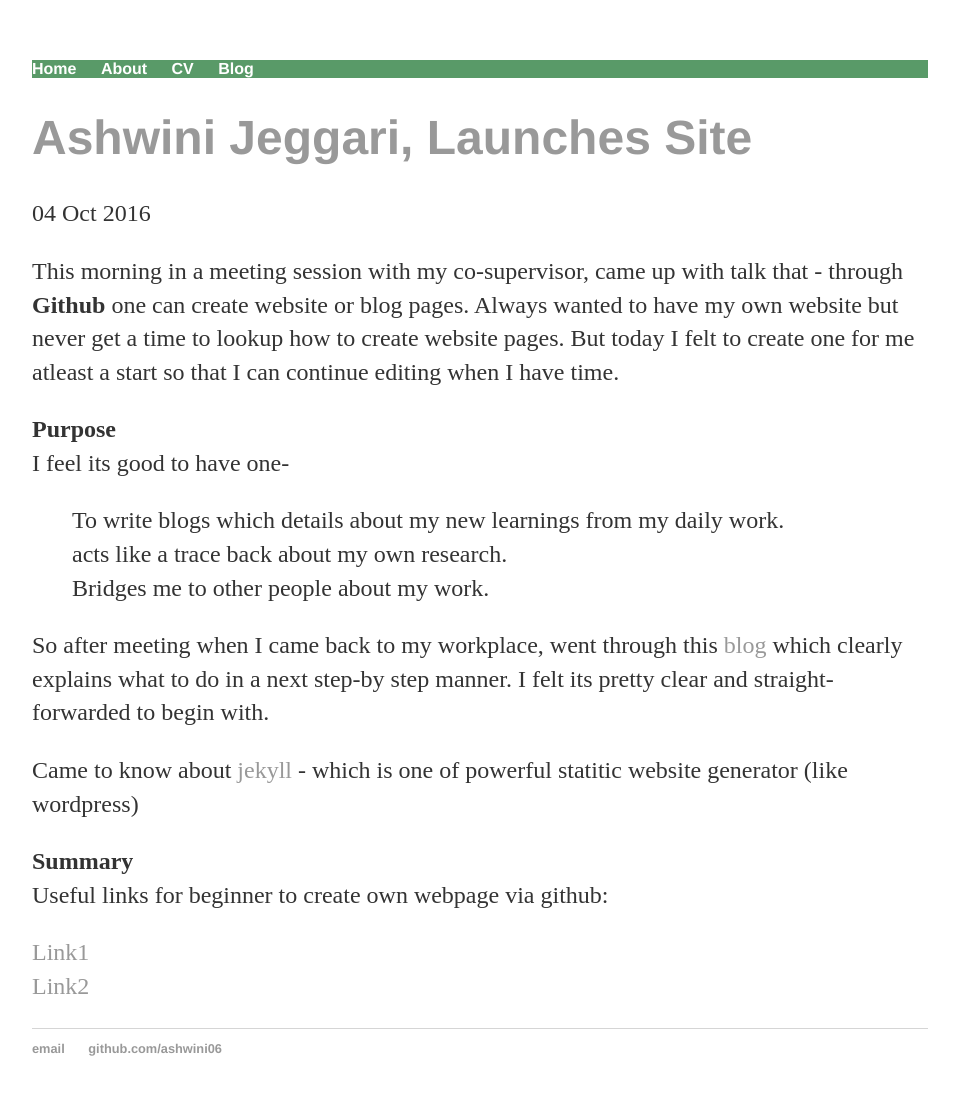
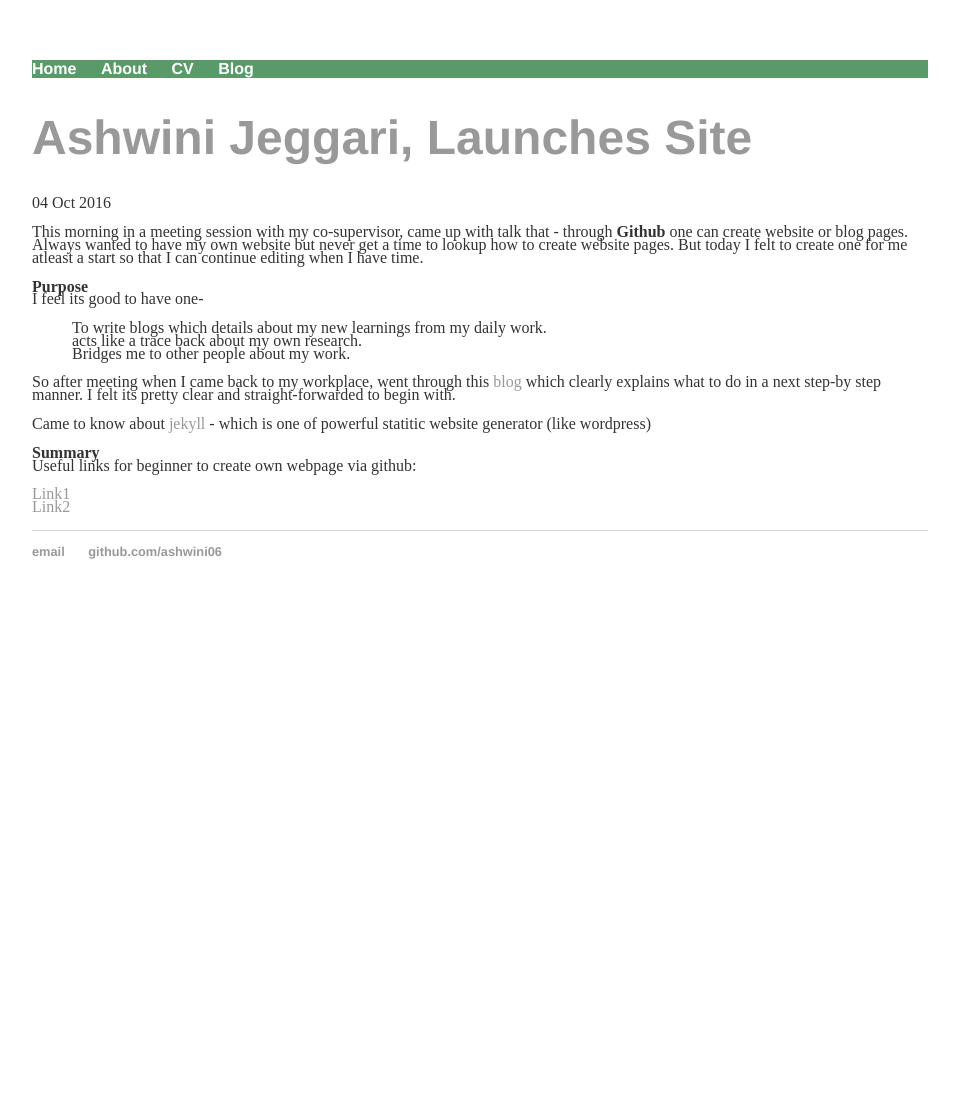
Before and after one commit to ashwini06/ashwini06.github.io, a Jekyll site: the page built from _posts/2016-10-04-ashwini-website-launched.md, in a window 1280 px wide. Shown: the whole page, without its empty margins (160-1119 px from the left). Built offline with Jekyll 4.4.1, drawn with Linux system fonts in a browser that asks for light colours; after the commit the page ends 900 px from its top, so only the background shows below that.

Commit message:
Update main.css

```diff
--- a/css/main.css
+++ b/css/main.css
@@ -24,8 +24,8 @@ h1 {
     font-family:'Helvetica', 'Arial', 'Sans-Serif';
 }
 p {
-    font-size: 1.5em;
-    line-height: 1.4em;
+    font-size: 1.0em;
+    line-height: 0.8em;
     color: #333;
 }
 footer {
```
